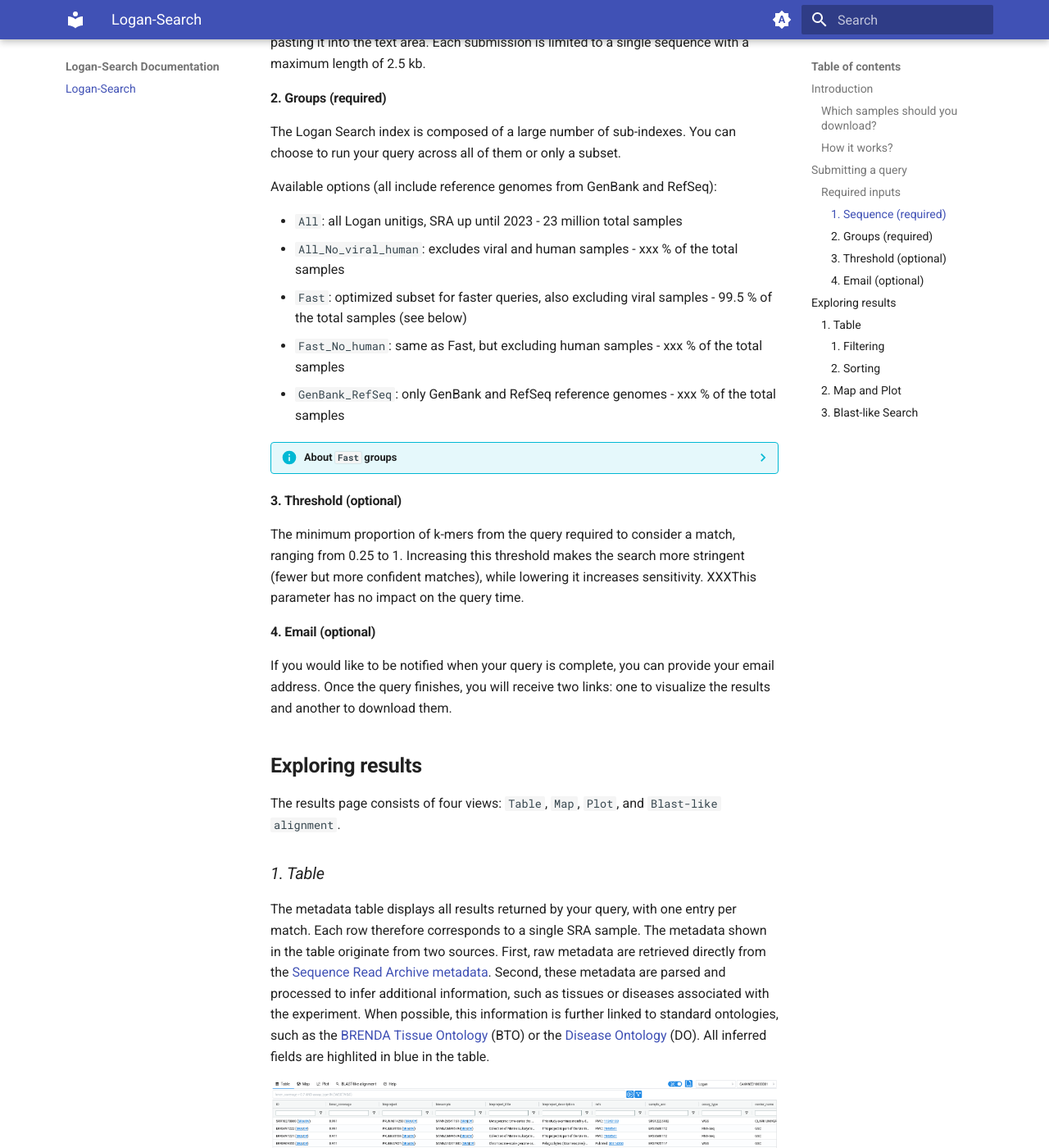
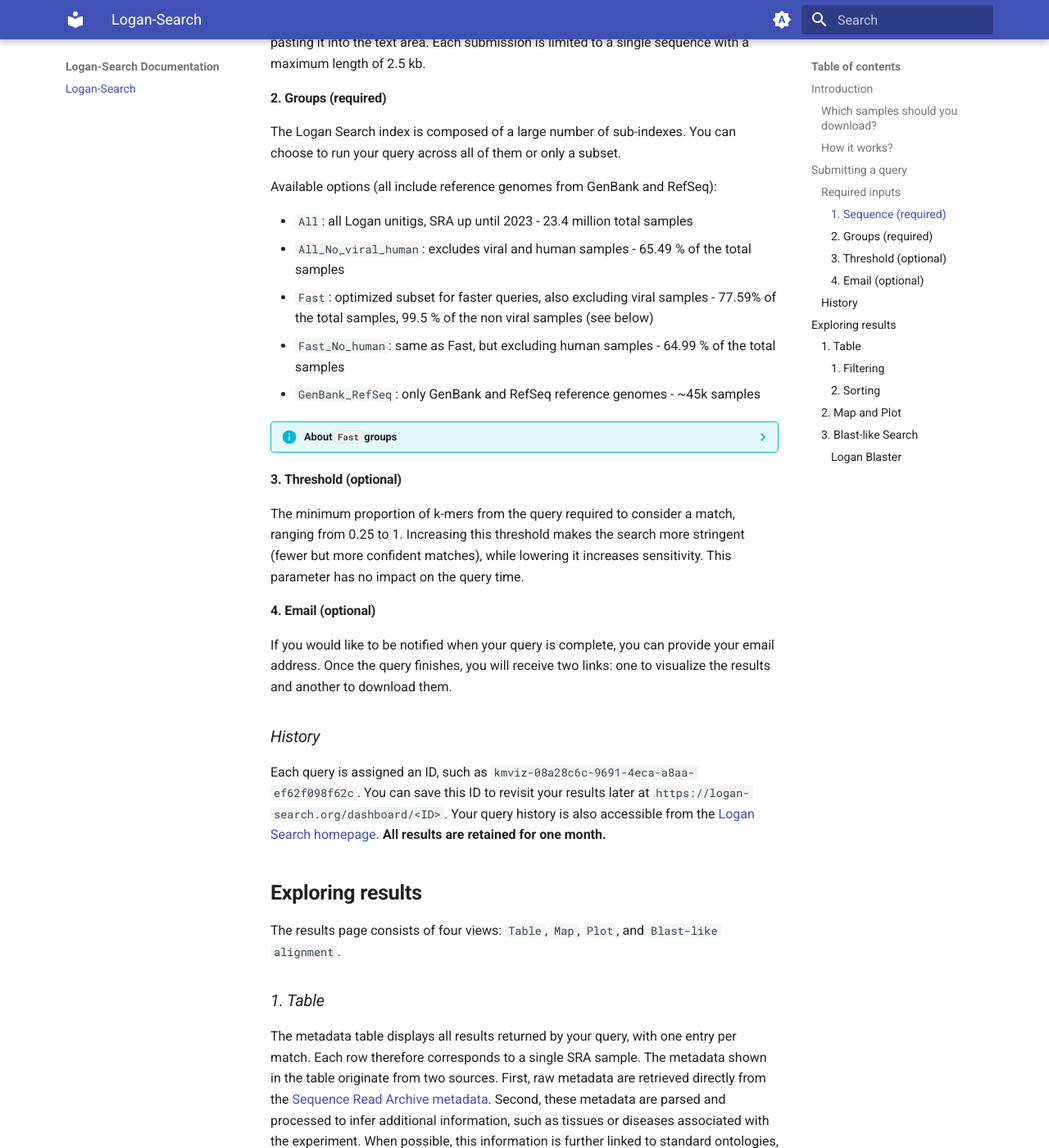
Before and after one commit to IndexThePlanet/LoganSearch, an MkDocs documentation site: the page built from docs/index.md, in a window 1280 px wide and 1400 px high, scrolled down 2266 px. Shown: the whole window at 82% size. Built offline with MkDocs 1.6.1 and Material for MkDocs 9.7.7, drawn with Linux system fonts in a browser that asks for light colours; some of the changed text lies outside the part shown.

Commit message:
history + numbers

```diff
--- a/docs/index.md
+++ b/docs/index.md
@@ -36,7 +36,7 @@
 
 ### *Which samples should you download?*
 
-This is where Logan Search comes in. Logan Search allows you to query a DNA or RNA sequence across all Logan samples (xxx plus all the reference genomes from GenBank and RefSeq). By submitting a sequence,
+This is where Logan Search comes in. Logan Search allows you to query a DNA or RNA sequence across all Logan samples (plus all the reference genomes from GenBank and RefSeq). By submitting a sequence,
 you can, in a few minutes, find which samples contain that sequence and explore the results directly in your browser.
 
 ### *How it works?*
@@ -69,30 +69,32 @@
 
 The query sequence must be provided in FASTA format, either by uploading a file or by pasting it into the text area. Each submission is limited to a single sequence with a maximum length of 2.5 kb.
 
-
 #### 2. Groups (required)
 
 The Logan Search index is composed of a large number of sub-indexes. You can choose to run your query across all of them or only a subset.
 
 Available options (all include reference genomes from GenBank and RefSeq):
 
-- `All`: all Logan unitigs, SRA up until 2023 - 23 million total samples
-- `All_No_viral_human`: excludes viral and human samples - xxx % of the total samples
-- `Fast`: optimized subset for faster queries, also excluding viral samples - 99.5 % of the total samples (see below)
-- `Fast_No_human`: same as Fast, but excluding human samples - xxx % of the total samples
-- `GenBank_RefSeq`: only GenBank and RefSeq reference genomes - xxx % of the total samples
+- `All`: all Logan unitigs, SRA up until 2023 - 23.4 million total samples
+- `All_No_viral_human`: excludes viral and human samples - 65.49 % of the total samples
+- `Fast`: optimized subset for faster queries, also excluding viral samples - 77.59% of the total samples, 99.5 % of the non viral samples (see below)
+- `Fast_No_human`: same as Fast, but excluding human samples - 64.99 % of the total samples
+- `GenBank_RefSeq`: only GenBank and RefSeq reference genomes - ~45k samples
 
 ??? info "About `Fast` groups"
-    The full index is composed of 2,869 sub-indexes. These sub-indexes grouping was based on superkingdom, sequencing type, and number of unique k-mers. Some combinations are rare and result in very small sub-indexes. These are excluded from `Fast`. Since querying each sub-index has a fixed computational cost regardless of its size or results, excluding these small sub-indexes significantly reduces query time while still covering the vast majority of Logan. In practice, the `Fast` option queries approximately 99.5% of all samples.
+    The full index is composed of 2,869 sub-indexes. These sub-indexes grouping was based on superkingdom (with exceptions for human and mouse), sequencing type, and number of unique k-mers. Some combinations are rare and result in very small sub-indexes. These are excluded from `Fast`. Since querying each sub-index add a fixed computational cost regardless of its size or results, excluding these small sub-indexes significantly reduces query time while still covering the vast majority of Logan. In practice, the `Fast` option queries approximately 99.5% of non viral samples.
 
 #### 3. Threshold (optional)
 
-The minimum proportion of k-mers from the query required to consider a match, ranging from 0.25 to 1. Increasing this threshold makes the search more stringent (fewer but more confident matches), while lowering it increases sensitivity. XXXThis parameter has no impact on the query time.
-
+The minimum proportion of k-mers from the query required to consider a match, ranging from 0.25 to 1. Increasing this threshold makes the search more stringent (fewer but more confident matches), while lowering it increases sensitivity. This parameter has no impact on the query time.
 
 #### 4. Email (optional)
 
 If you would like to be notified when your query is complete, you can provide your email address. Once the query finishes, you will receive two links: one to visualize the results and another to download them.
+
+### *History*
+
+Each query is assigned an ID, such as `kmviz-08a28c6c-9691-4eca-a8aa-ef62f098f62c`. You can save this ID to revisit your results later at `https://logan-search.org/dashboard/<ID>`. Your query history is also accessible from the [Logan Search homepage](https://logan-search.org). **All results are retained for one month.**
 
 
 ## **Exploring results**
@@ -212,7 +214,7 @@
 
 Logan-Search enables querying at the scale of SRA samples by searching for Logan unitigs. To go further and identify the specific unitig(s) or contig(s) containing the query sequence, a BLAST-like search can be performed on demand at the level of an individual sample.
 
-As shown below, the `BLAST-Like Alignement` tab allows you to select a sample and perform a search on its contigs or unitigs. This process is executed on demand and typically takes a few tens of seconds. For particularly large sets of unitigs or contigs, you may encounter timeouts. To avoid this, it is possible to perform the search locally on your own machine using the results—see the Logan Blaster tutorial for instructions.
+As shown below, the `BLAST-Like Alignement` tab allows you to select a sample and perform a search on its contigs or unitigs. This process is executed on demand and typically takes a few tens of seconds. For particularly large sets of unitigs or contigs, you may encounter timeouts. To avoid this, it is possible to perform the search locally on your own machine using the results, see `Logan Blaster` instructions below.
 
 <figure markdown="span">
     ![](./assets/blastsubmit.png)
@@ -227,4 +229,6 @@
     <figcaption>Blast-like alignement results</figcaption>
 </figure>
 
-If you need to perform alignments against multiple samples, this can be done locally on your machine. We provide a dedicated tool for this purpose: [LoganBlaster](https://github.com/pierrepeterlongo/logan_blaster). xxxIf users' email is provided, the sent email also provides the logan-blaster command associated to the performed search.
+#### Logan Blaster
+
+If you need to perform alignments against multiple samples, this can be done locally on your machine. We provide a dedicated tool for this purpose: [LoganBlaster](https://github.com/pierrepeterlongo/logan_blaster). If users' email is provided, the sent email also provides the logan-blaster command associated to the performed search.
```
